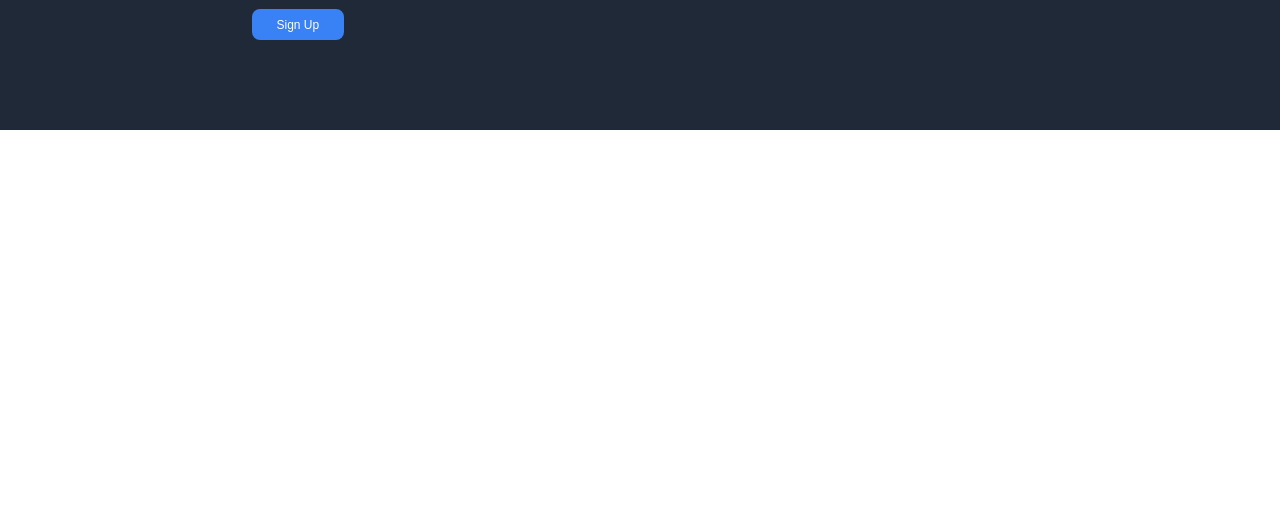
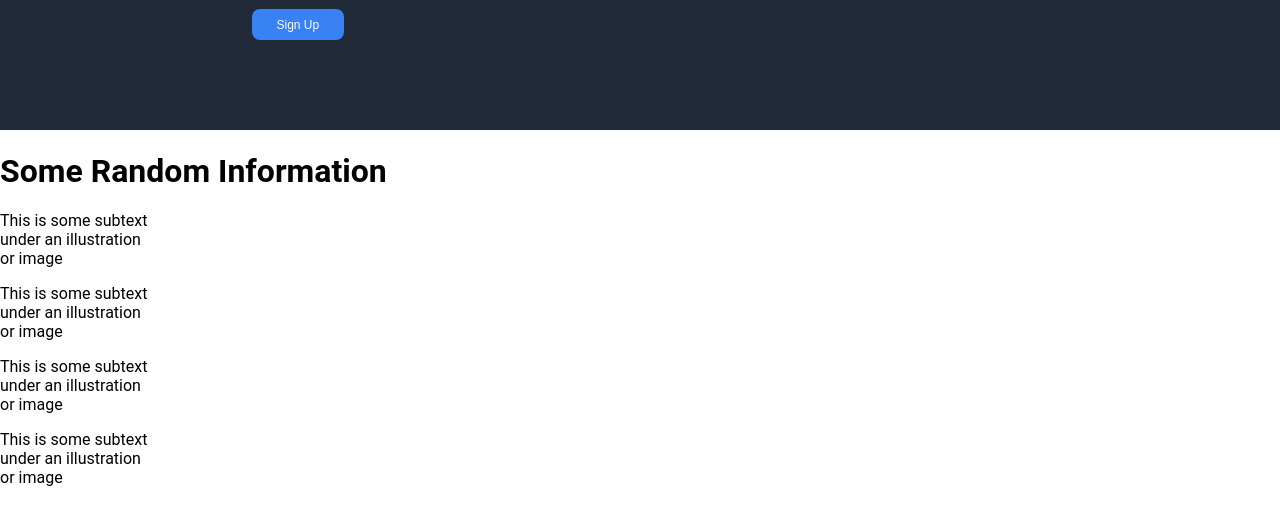
Before and after one commit to parthiv-2006/Landing-Page, a plain HTML site: page index.html in a window 1280 px wide. Shown: the part 268-792 px from the top of the page. Drawn offline with Linux system fonts and the light colour scheme.

Commit message:
added information section

```diff
--- a/index.html
+++ b/index.html
@@ -27,5 +27,31 @@
         </div>
     </div>
 
+    <div class="information-section">
+        <h1>Some Random Information</h1>
+        <div class="cards">
+            <div class="card">
+                <div class="card-image-placeholder"></div>
+                <p>This is some subtext <br>under an illustration <br>or image</p>
+            </div>
+            <div class="card">
+                <div class="card-image-placeholder"></div>
+                <p>This is some subtext <br>under an illustration <br>or image</p>
+            </div>
+            <div class="card">
+                <div class="card-image-placeholder"></div>
+                <p>This is some subtext <br>under an illustration <br>or image</p>
+            </div>
+            <div class="card">
+                <div class="card-image-placeholder"></div>
+                <p>This is some subtext <br>under an illustration <br>or image</p>
+            </div>
+        </div>
+    </div>
+
+    <div class="inspirational-quote">
+
+    </div>
+
 </body>
 </html>
```
